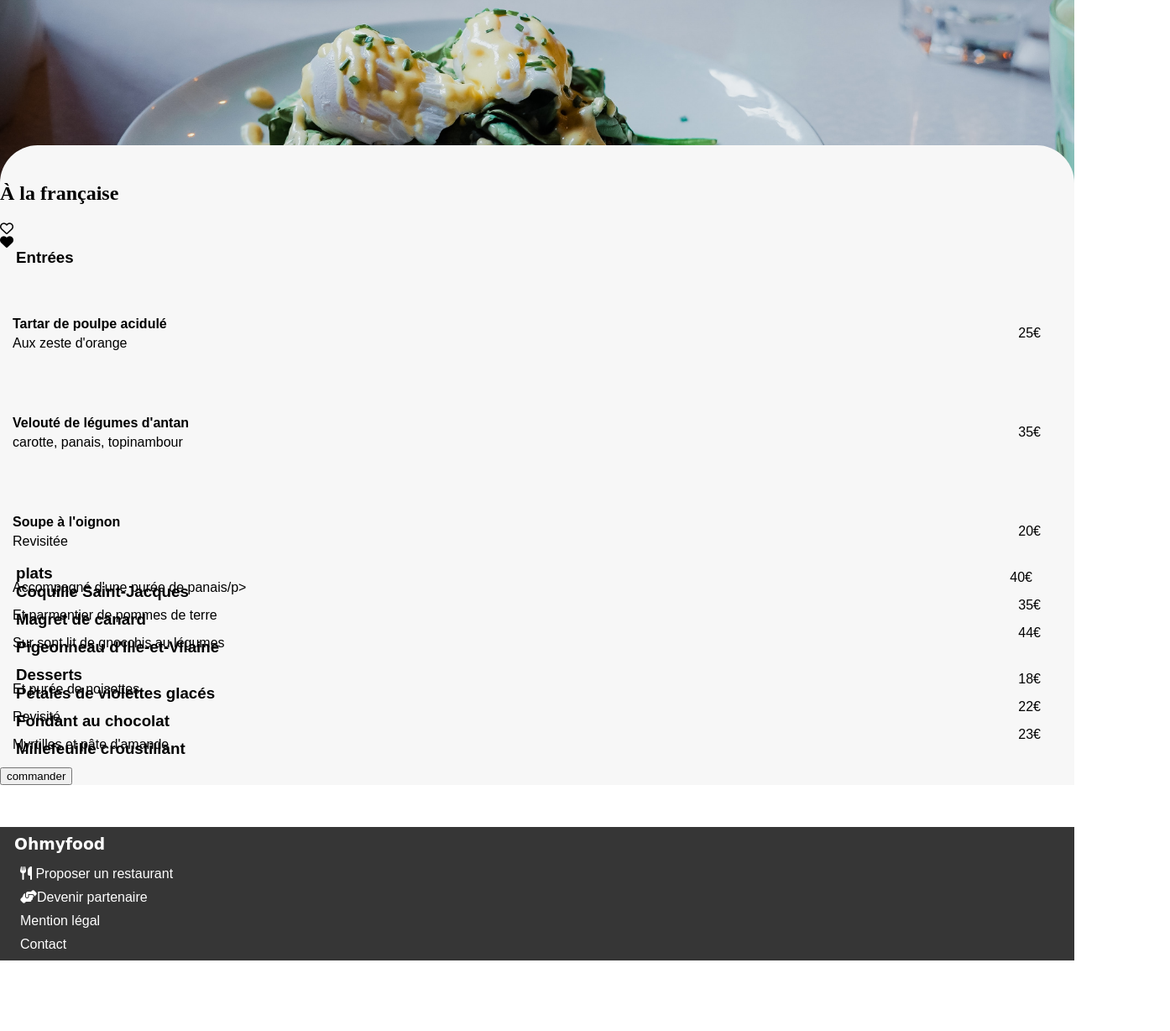
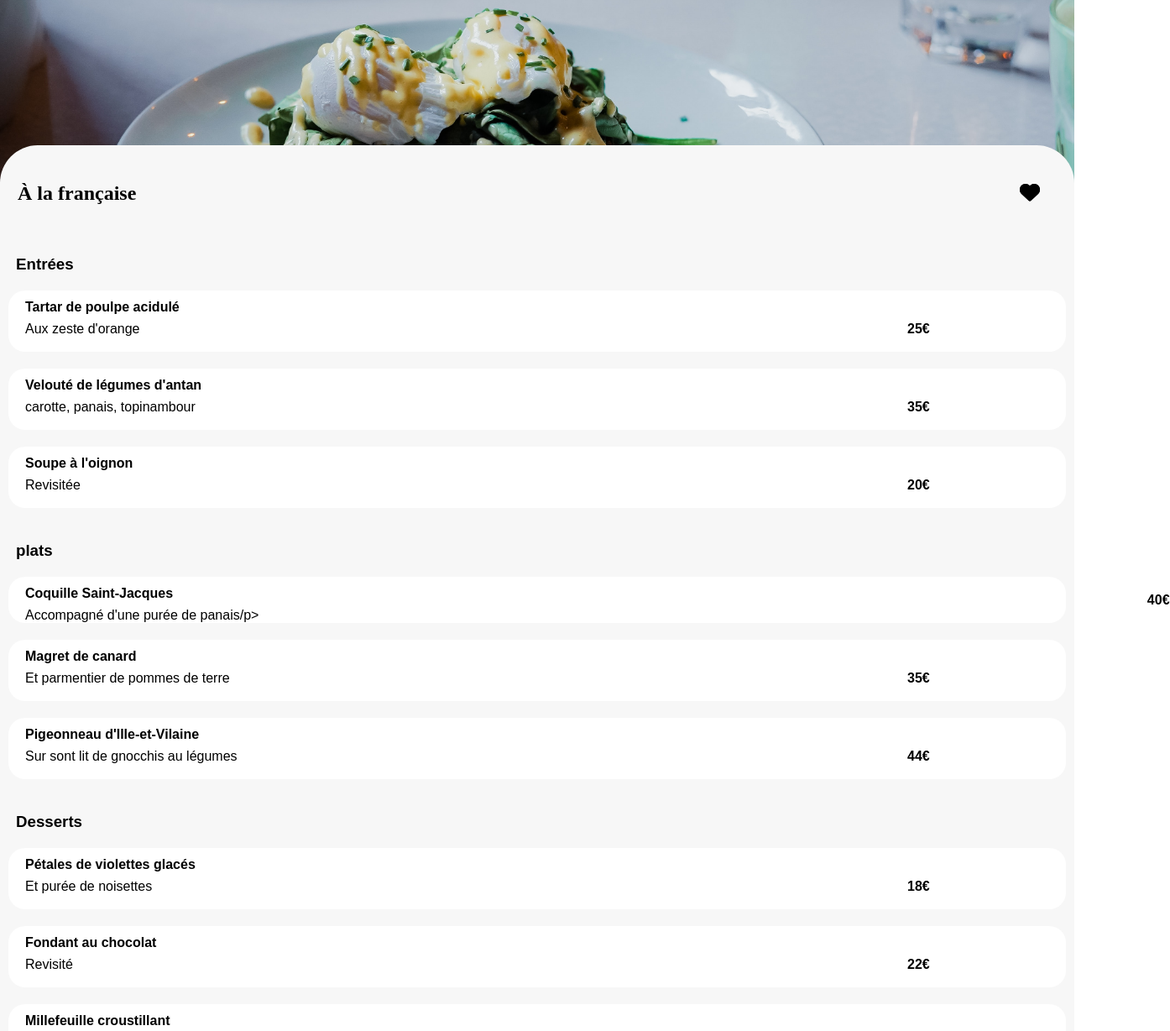
Before and after one commit to gilles40370/P3-THibault-Gilles, a website: page restaurant/a-la-française.html in a window 1280 px wide. Shown: the part 134-1362 px from the top of the page at 84% size, 1394 px wide, since content can reach past the window. Before the commit the page ends 1278 px from the top, so only its background shows below. Drawn offline with Linux system fonts and the light colour scheme; files whose address does not match are found by name; a web font is replaced by a local one.

Commit message:
mise en place des fonts blanc sur les differents plat du menu

```diff
--- a/restaurant/a-la-française.html
+++ b/restaurant/a-la-française.html
@@ -16,22 +16,24 @@
 
 <main>
     <section class="choice">
+        <div class="choice__title">
         <h2>À la française</h2>
-            <i class="far fa-heart"></i>
-            <i class="fas fa-heart"></i>
+            <i class="heart far fa-heart"></i>
+            <i class="heart fas fa-heart"></i>
+        </div>
         <div>
             <h3>Entrées</h3>
-            <div class="entree">
+            <div class="card__menu">
                 <h4>Tartar de poulpe acidulé</h4>
                 <p>Aux zeste d'orange</p>
                 <span>25€</span>
             </div>
-            <div class="entree">
+            <div class="card__menu">
                 <h4>Velouté de légumes d'antan</h4>
                 <p>carotte, panais, topinambour</p>
                 <span>35€</span>
             </div>
-            <div class="entree">
+            <div class="card__menu">
                 <h4>Soupe à l'oignon</h4>
                 <p>Revisitée</p>
                 <span>20€</span>
@@ -39,36 +41,36 @@
         </div>
         <div>
             <h3>plats</h3>
-            <div class="plats">
-                <h3>Coquille Saint-Jacques</h3>
+            <div class="card__menu">
+                <h4>Coquille Saint-Jacques</h4>
                 <p>Accompagné d'une purée de panais/p>
                 <span>40€</span>
             </div>
-            <div class="plats">
-                <h3>Magret de canard</h3>
+            <div class="card__menu">
+                <h4>Magret de canard</h4>
                 <p>Et parmentier de pommes de terre</p>
                 <span>35€</span>
             </div>
-            <div class="plats">
-                <h3>Pigeonneau d'Ille-et-Vilaine</h3>
+            <div class="card__menu">
+                <h4>Pigeonneau d'Ille-et-Vilaine</h4>
                 <p>Sur sont lit de  gnocchis au légumes</p>
                 <span>44€</span>
             </div>
         </div>
         <div>
             <h3>Desserts</h3>
-            <div class="dessert">
-                <h3>Pétales de violettes glacés</h3>
+            <div class="card__menu">
+                <h4>Pétales de violettes glacés</h4>
                 <p>Et purée de noisettes</p>
                 <span>18€</span>
             </div>
-            <div class="dessert" >
-                <h3>Fondant au chocolat</h3>
+            <div class="card__menu" >
+                <h4>Fondant au chocolat</h4>
                 <p>Revisité</p>
                 <span>22€</span>
             </div>
-            <div class="dessert">
-                <h3>Millefeuille croustillant</h3>
+            <div class="card__menu">
+                <h4>Millefeuille croustillant</h4>
                 <p>Myrtilles et pâte d'amande</p>
                 <span>23€</span>
             </div>
--- a/sass/pages-restaurant/resto.scss
+++ b/sass/pages-restaurant/resto.scss
@@ -14,6 +14,7 @@ img{
     flex-wrap: wrap;
     flex-direction: column;
     position: relative;
+    margin-bottom: -50px;
         }
         .choice__title{
             padding-left: 21px;
@@ -33,32 +34,41 @@ img{
                     transform: translateY(-50%);
                     }
                     h3{
-                     margin: 0px 0px 0px 19px;
+                        margin-left: 19px;
+                        margin-top: 40px;
                     }
-                .choice__entree{
+          .card__menu{
+              margin: 0px 10px 0px 20px;
               background-color: white;
-                    border: 20%;
               border-radius: 20px;
-                    }
+              margin-left: 10px;
               h4{
-                            width: 100%;
-                            margin-top: 44px;
-                            margin-bottom: 20px;
-                            padding: 15px 10px 10px 15px;
+                  margin: 20px 0px 0px 20px;
+                  padding-top: 11px;
               }
               p{
-                            margin-bottom: 0px;
-                            margin-top: -25px;
-                            padding-left: 15px;
-                            padding-right: 10px;
+                  margin: 8px 0px 0px 20px;
               }
               span{
-                                display: block;
                 position: relative;
-                                height: 100%;
-                                right: 40px;
-                                text-align: end;
-                                padding-top: 0px;
-                                margin-top: 0px;
-                                top: -30px;
+                right: 0px;
+                left: 85%;
+                top: -18px;
+                bottom: 15px;
+                font-weight: bold;
               }
+    .commande{
+        color: white;
+        width: 250px;
+        height: 60px;
+        font-size: 18px;
+        padding: 14px 28px;
+        margin-bottom: 40px;
+        border: none;
+        margin-top: 14px;
+        border-radius: 28px;
+        background-image: linear-gradient(to top, rgba(147, 86, 220, 0.9),rgba(255, 121, 218, 0.9));
+        cursor: pointer;
+              }
+
+}
```
Also changed, not shown: restaurant/la-note-enchantee.html (+22 -20 lines), restaurant/la-palette-du-gout.html (+17 -15 lines), restaurant/le-delice-des-sens.html (+19 -17 lines), public/css/style.css, 1 other file. Lines whose indentation alone changed are shown as unchanged.
